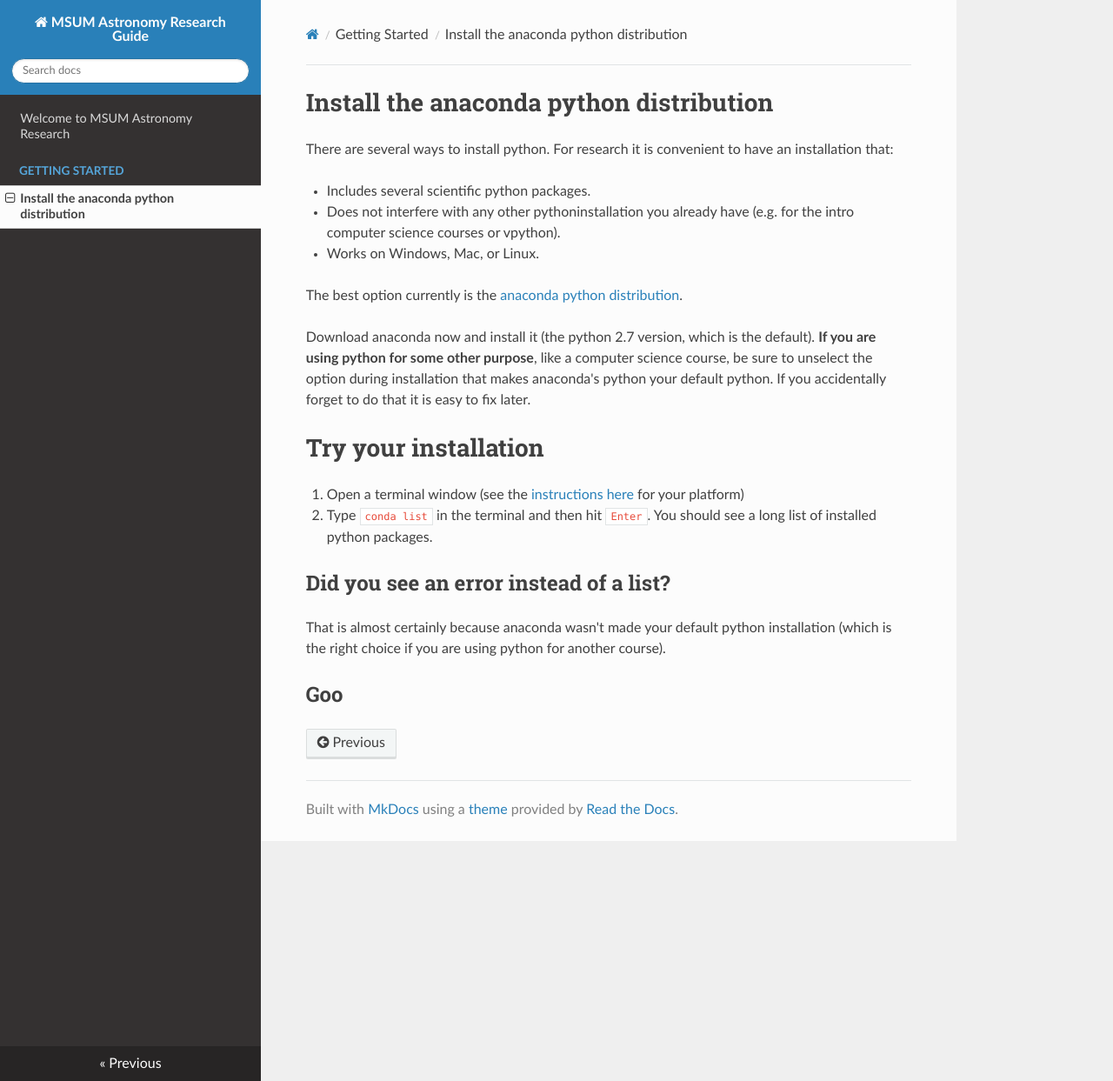
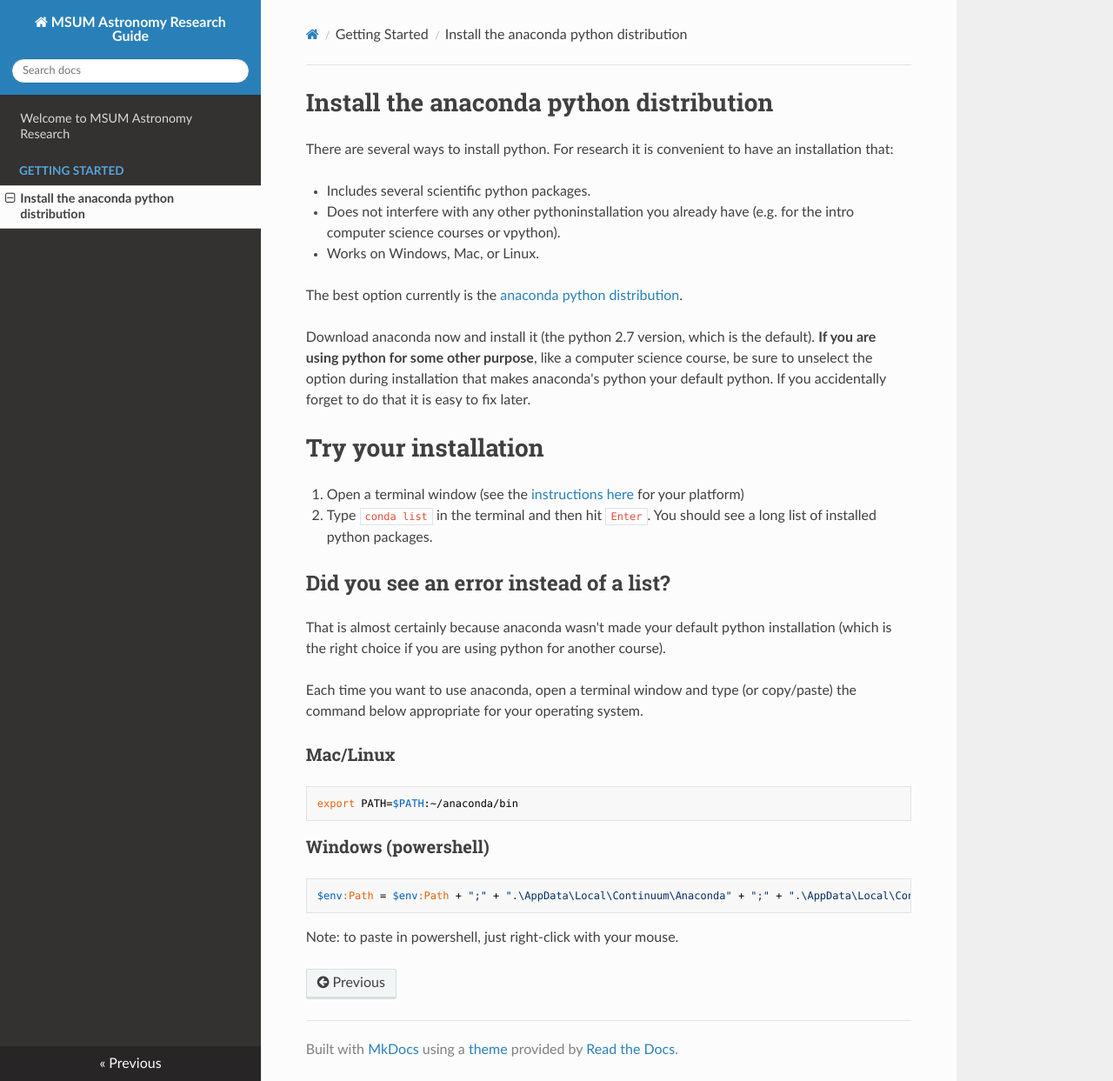
Before and after one commit to mwcraig/astro_research_setup, an MkDocs documentation site: the page built from docs/Getting Started/install_python.md, in a window 1280 px wide and 1243 px high. Shown: the whole window at 87% size. Built offline with MkDocs 1.6.1, drawn with Linux system fonts in a browser that asks for light colours; nearby versions of some CDN libraries.

Commit message:
Add check of anaconda install

````diff
--- a/docs/Getting Started/install_python.md
+++ b/docs/Getting Started/install_python.md
@@ -19,4 +19,18 @@ Download anaconda now and install it (the python 2.7 version, which is the defau
 
 That is almost certainly because anaconda wasn't made your default python installation (which is the right choice if you are using python for another course).
 
-## Goo
+Each time you want to use anaconda, open a terminal window and type (or copy/paste) the command below appropriate for your operating system.
+
+### Mac/Linux
+
+```bash
+export PATH=$PATH:~/anaconda/bin
+```
+
+### Windows (powershell)
+
+```
+$env:Path = $env:Path + ";" + ".\AppData\Local\Continuum\Anaconda" + ";" + ".\AppData\Local\Continuum\Anaconda\Scripts"
+```
+
+Note: to paste in powershell, just right-click with your mouse.
````
